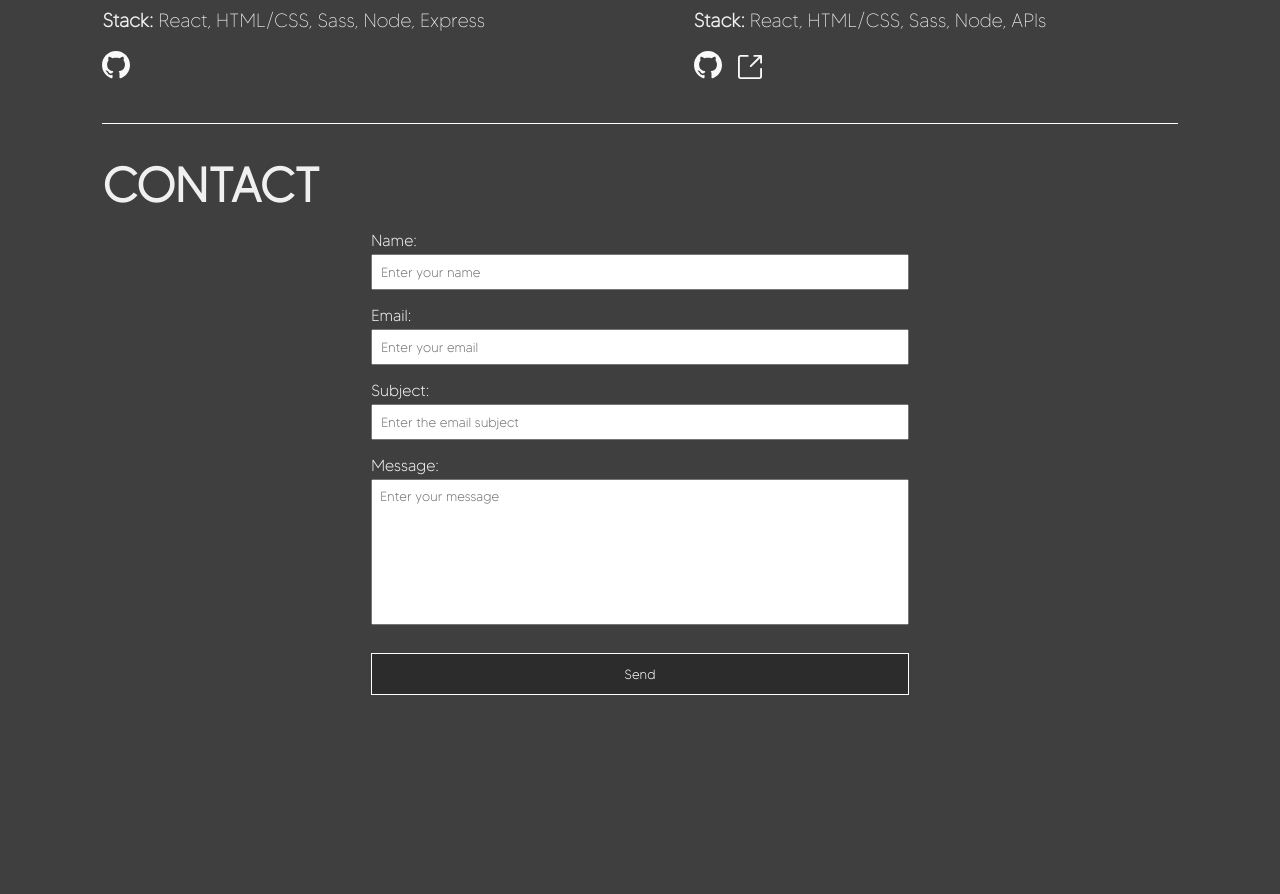
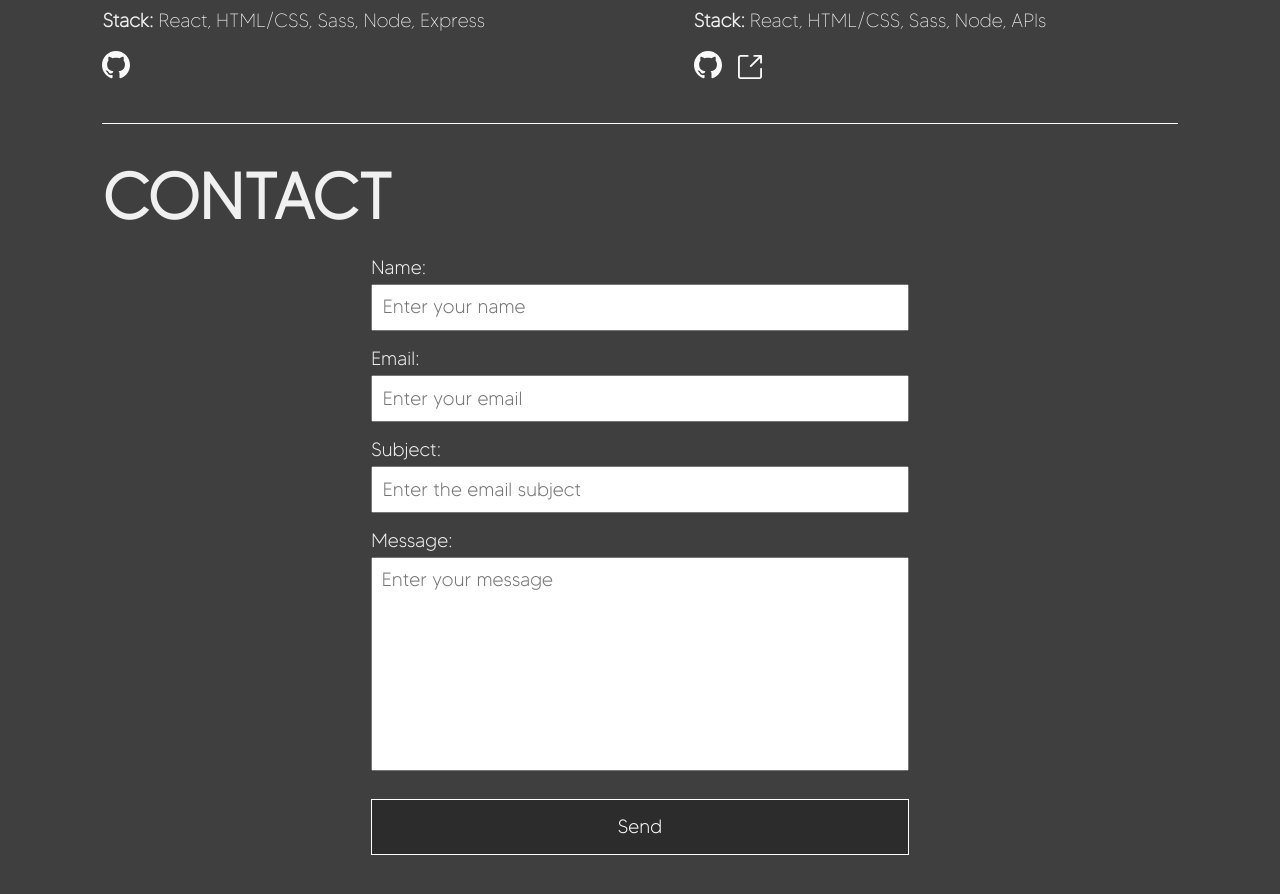
Before and after one commit to marcopoloye/portfolio-site, a JavaScript app: page / in a window 1280 px wide. Shown: the part 1485-2379 px from the top of the page. Before the commit the page ends 2220 px from the top, so only its background shows below. Built offline with nearby package versions, Linux system fonts and the light colour scheme; the HTML template or start-up script is replaced by a standard one.

Commit message:
adjusted submit button and form font sizes and margins

```diff
--- a/src/components/ContactSection/ContactSection.scss
+++ b/src/components/ContactSection/ContactSection.scss
@@ -17,6 +17,15 @@
         font-size: 3rem;
         text-transform: uppercase;
         padding-top: 2rem;
+
+        @include tablet {
+            font-size: 3.5rem;
+            margin-bottom: 1.25rem;
+        }
+        @include desktop {
+            font-size: 4rem;
+            margin-bottom: 1.25rem;
+        }
     }
     &__form-container {
         display: flex;
@@ -38,7 +47,7 @@
             border: 1px solid white;
             background-color: rgb(44, 44, 44);
             color: white;
-            width: 50%;
+            width: 100%;
             max-width: 45rem;
             padding: .75rem 0;
 
@@ -48,9 +57,25 @@
             &:active {
                 background-color: rgb(44, 44, 44);
             }
+            @include tablet {
+                font-size: 1.1rem;
+                width: 50%;
+                padding: .85rem 0;
+            }
+            @include desktop {
+                font-size: 1.2rem;
+                padding: .95rem 0;
+            }
         }
         &-label {
             margin: 0 0 .25rem;
+
+            @include tablet {
+                font-size: 1.1rem;
+            }
+            @include desktop {
+                font-size: 1.2rem;
+            }
         }
     }
 }
@@ -60,8 +85,26 @@ input, textarea {
     padding: .5rem 0 .5rem .5rem;
     margin: 0 0 1rem;
     resize: none;
+
+    @include tablet {
+        font-size: 1.1rem;
+        padding: .5rem 0 .5rem .5rem;
+    }
+    @include desktop {
+        font-size: 1.2rem;
+        padding: .6rem 0 .6rem .6rem;
+    }
 }
 
 textarea {
     margin-bottom: 1.75rem;
+
+    @include tablet {
+        font-size: 1.1rem;
+        padding: .5rem 0 .5rem .5rem;
+    }
+    @include desktop {
+        font-size: 1.2rem;
+        padding: .6rem 0 .6rem .6rem;
+    }
 }
```
